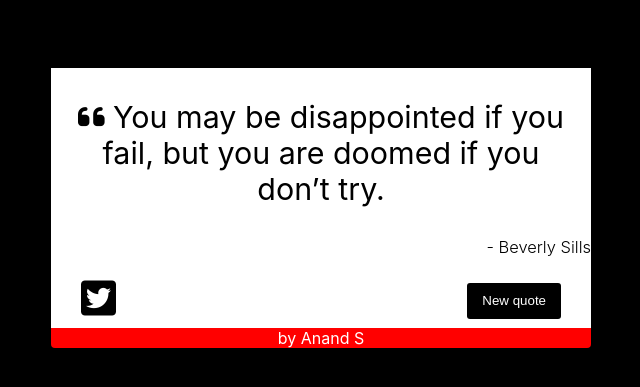
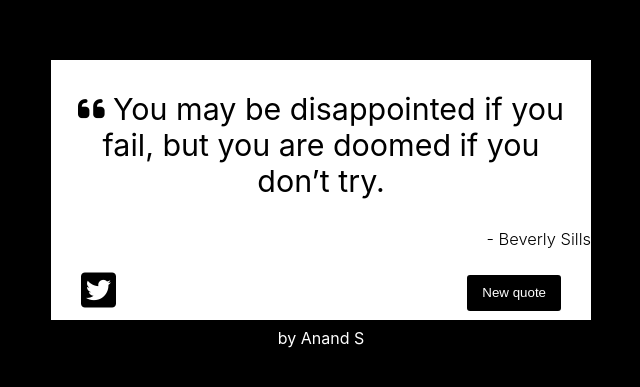
Before and after one commit to anandxs/random-quote-machine, a React (Create React App) app: page / in a window 1280 px wide. Shown: the part 193-580 px from the top of the page, without its empty margins (319-959 px from the left). Built offline with nearby package versions, Linux system fonts and the light colour scheme.

Commit message:
color corrected wrapper and contact divs

```diff
--- a/src/App.css
+++ b/src/App.css
@@ -11,24 +11,8 @@
   align-items: center;
 }
 
-#main {
-  display: flex;
-  flex-direction: column;
-  align-items: center;
-  gap: 14px;
-}
-
-#contact-section {
-  color: #fff;
-}
-
- #contact {
-  color: #fff;
-  text-decoration: none;
- }
-
 #wrapper {
-  background-color: red;
+  background-color: var(--color-1);
   width: 540px;
   display: flex;
   flex-direction: column;
@@ -84,6 +68,17 @@
   border: none;
 }
 
+#contact-section {
+  background-color: var(--color-1);
+  color: #fff;
+  padding: 8px 0;
+}
+
+#contact {
+  color: #fff;
+  text-decoration: none;
+ }
+
 @keyframes fade-in {
   0% { opacity: 0; }
   100% { opacity: 1; }
```
